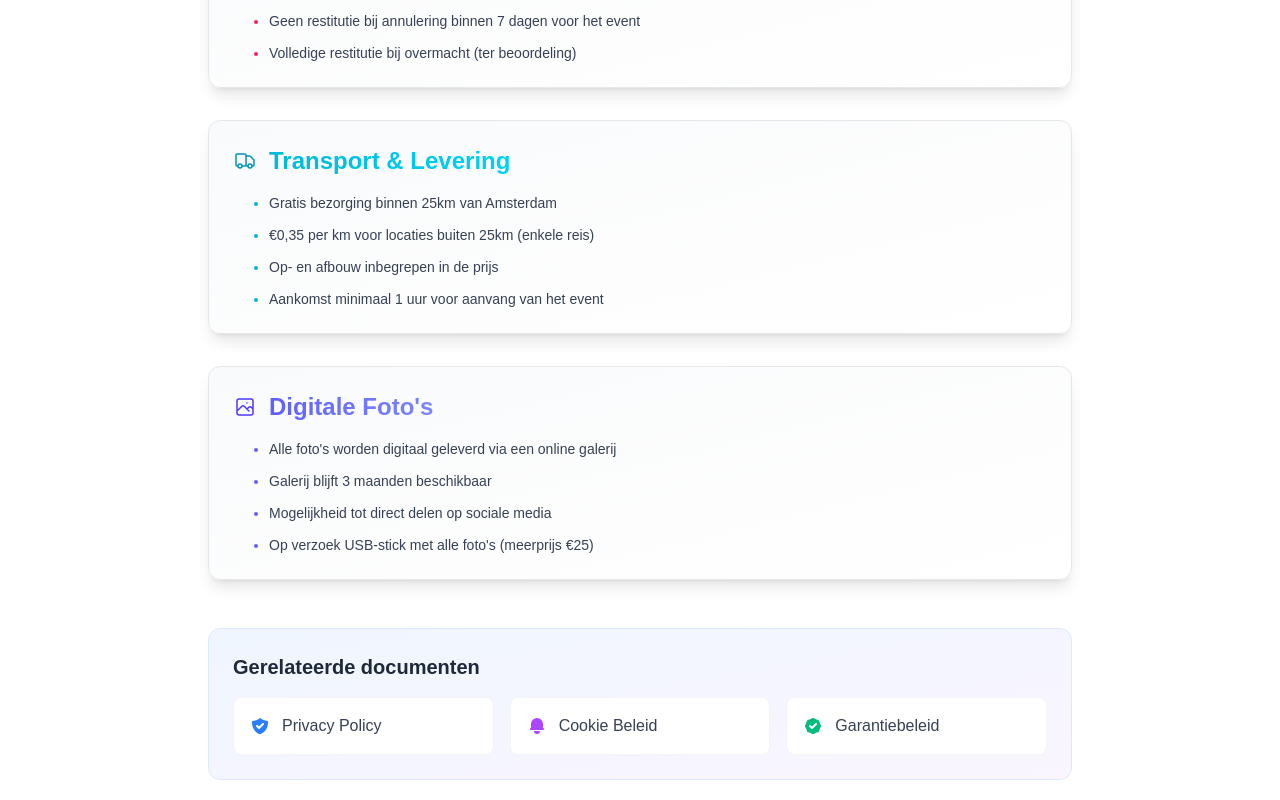
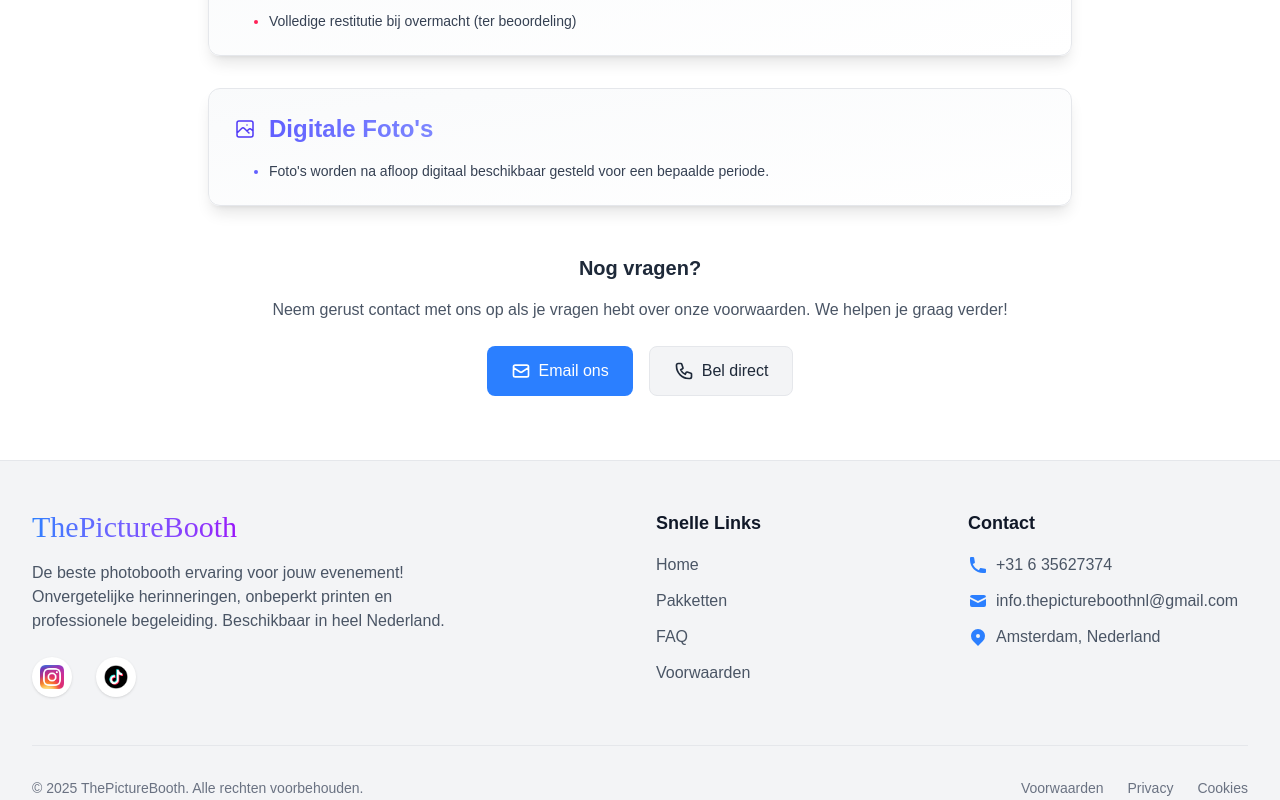
Before and after one commit to utrechtsedev/ThePictureBooth, a SvelteKit app: page /voorwaarden in a window 1280 px wide. Shown: the part 1400-2200 px from the top of the page. Built offline with nearby package versions, Linux system fonts and the light colour scheme; a web font is replaced by a local one.

Commit message:
Last tweaks on frontend

```diff
--- a/src/lib/components/dashboard/customers/EmailComposer.svelte
+++ b/src/lib/components/dashboard/customers/EmailComposer.svelte
@@ -31,12 +31,12 @@
     {
       id: "welcome",
       name: "Welkomstmail",
-      subject: "Welkom bij The Picture Booth!",
+      subject: "Welkom bij ThePictureBooth!",
     },
     {
       id: "follow_up",
       name: "Opvolging na evenement",
-      subject: "Bedankt voor je boeking bij The Picture Booth",
+      subject: "Bedankt voor je boeking bij ThePictureBooth",
     },
     {
       id: "discount",
@@ -46,7 +46,7 @@
     {
       id: "newsletter",
       name: "Nieuwsbrief",
-      subject: "Nieuws en updates van The Picture Booth",
+      subject: "Nieuws en updates van ThePictureBooth",
     },
   ];
 
@@ -67,25 +67,25 @@
         const customer = recipients[0];
 
         // Basis template inhoud
-        const welcomeContent = `Hartelijk welkom bij The Picture Booth!
+        const welcomeContent = `Hartelijk welkom bij ThePictureBooth!
 
 Wij zijn verheugd dat je hebt gekozen voor onze fotobooth diensten voor je aankomende evenement. We kijken ernaar uit om je speciale dag nog onvergetelijker te maken met leuke foto's en herinneringen.
 
 Mocht je nog vragen hebben of extra informatie nodig hebben, aarzel dan niet om contact met ons op te nemen.`;
 
-        const followUpContent = `Bedankt voor het boeken van The Picture Booth voor je recente evenement!
+        const followUpContent = `Bedankt voor het boeken van ThePictureBooth voor je recente evenement!
 
 We hopen dat jij en je gasten hebben genoten van de fotobooth en de mooie herinneringen die jullie hebben vastgelegd. We waarderen je vertrouwen in ons en hopen je in de toekomst weer van dienst te mogen zijn.
 
 Als je een moment hebt, zouden we het op prijs stellen als je je ervaring met ons wilt delen door een korte recensie achter te laten.`;
 
-        const discountContent = `Als waardering voor je vertrouwen in The Picture Booth, willen we je graag een speciale aanbieding doen!
+        const discountContent = `Als waardering voor je vertrouwen in ThePictureBooth, willen we je graag een speciale aanbieding doen!
 
 Bij je volgende boeking ontvang je 10% korting op het totaalbedrag. Deze aanbieding is geldig voor evenementen die binnen 6 maanden plaatsvinden.
 
 Gebruik kortingscode: LOYALTY10 bij het maken van je reservering.`;
 
-        const newsletterContent = `We willen je graag op de hoogte houden van de nieuwste ontwikkelingen bij The Picture Booth!
+        const newsletterContent = `We willen je graag op de hoogte houden van de nieuwste ontwikkelingen bij ThePictureBooth!
 
 - Nieuwe achtergrondopties toegevoegd
 - Speciale thema-pakketten voor feestdagen
@@ -110,8 +110,8 @@ ${templateContent}
 
 Met vriendelijke groet,
 
-The Picture Booth Team
-info@thepicturebooth.nl
+ThePictureBooth Team
+info.thepictureboothnl@gmail.com
 06-12345678`;
 
         // Store the plain text version
@@ -126,25 +126,25 @@ info@thepicturebooth.nl
         }
       } else {
         // Bulk email content met placeholders
-        const welcomeContent = `Hartelijk welkom bij The Picture Booth!
+        const welcomeContent = `Hartelijk welkom bij ThePictureBooth!
 
 Wij zijn verheugd dat je hebt gekozen voor onze fotobooth diensten. We kijken ernaar uit om je speciale dag nog onvergetelijker te maken met leuke foto's en herinneringen.
 
 Mocht je nog vragen hebben of extra informatie nodig hebben, aarzel dan niet om contact met ons op te nemen.`;
 
-        const followUpContent = `Bedankt voor het boeken van The Picture Booth!
+        const followUpContent = `Bedankt voor het boeken van ThePictureBooth!
 
 We hopen dat jij en je gasten hebben genoten van de fotobooth en de mooie herinneringen die jullie hebben vastgelegd. We waarderen je vertrouwen in ons en hopen je in de toekomst weer van dienst te mogen zijn.
 
 Als je een moment hebt, zouden we het op prijs stellen als je je ervaring met ons wilt delen door een korte recensie achter te laten.`;
 
-        const discountContent = `Als waardering voor je vertrouwen in The Picture Booth, willen we je graag een speciale aanbieding doen!
+        const discountContent = `Als waardering voor je vertrouwen in ThePictureBooth, willen we je graag een speciale aanbieding doen!
 
 Bij je volgende boeking ontvang je 10% korting op het totaalbedrag. Deze aanbieding is geldig voor evenementen die binnen 6 maanden plaatsvinden.
 
 Gebruik kortingscode: LOYALTY10 bij het maken van je reservering.`;
 
-        const newsletterContent = `We willen je graag op de hoogte houden van de nieuwste ontwikkelingen bij The Picture Booth!
+        const newsletterContent = `We willen je graag op de hoogte houden van de nieuwste ontwikkelingen bij ThePictureBooth!
 
 - Nieuwe achtergrondopties toegevoegd
 - Speciale thema-pakketten voor feestdagen
@@ -169,12 +169,12 @@ ${templateContent}
 
 Met vriendelijke groet,
 
-The Picture Booth Team
-info@thepicturebooth.nl
+ThePictureBooth Team
+info.thepictureboothnl@gmail.com
 06-12345678
 
 ---
-*Je ontvangt deze e-mail omdat je klant bent bij The Picture Booth.
+*Je ontvangt deze e-mail omdat je klant bent bij ThePictureBooth.
 Wil je geen e-mails meer ontvangen? Klik dan op de link onderaan deze mail om je uit te schrijven.*`;
 
         // Store the plain text version
--- a/src/lib/components/storefront/Hero.svelte
+++ b/src/lib/components/storefront/Hero.svelte
@@ -59,7 +59,7 @@
           <div
             class="bg-blue-600 text-white px-3 py-1 rounded-full text-sm font-medium shadow-sm flex items-center"
           >
-            <span class="mr-1">🚚</span> Free delivery
+            <span class="mr-1">🚚</span>Goedkope bezorging
           </div>
         </div>
 
@@ -80,11 +80,13 @@
           <span class="font-semibold">Verhoog de feestvreugde</span> met onze
           premium fotobooth - de perfecte aanvulling voor elk evenement.
           <br />
+          <!--
           <span
             class="mt-2 inline-block bg-gradient-to-r from-blue-600 to-purple-600 text-white px-3 py-1 rounded-md font-medium"
           >
             <span class="animate-pulse">Vandaag boeken = 10% korting</span>
           </span>
+-->
         </p>
 
         <!-- CTA buttons with improved visual hierarchy -->
--- a/src/lib/components/storefront/Packages.svelte
+++ b/src/lib/components/storefront/Packages.svelte
@@ -37,7 +37,7 @@
           <div
             class="absolute -top-3 -right-3 bg-gradient-to-r from-emerald-500 to-emerald-600 text-white text-xs font-bold py-1 px-3 rounded-full shadow-lg"
           >
-            BESPAAR €{details.saving}
+            NORMAAL €{details.price+50}
           </div>
         {/if}
         {#if details.label === "Populair"}
--- a/src/lib/components/storefront/WhatsAppBubble.svelte
+++ b/src/lib/components/storefront/WhatsAppBubble.svelte
@@ -19,7 +19,7 @@
     transition:fly={{ y: 50, duration: 300 }}
   >
     <a
-      href="https://wa.me/31612345678?text=Hallo,%20ik%20heb%20een%20vraag%20over%20jullie%20photobooth!"
+      href="https://wa.me/31635627374?text=Hallo,%20ik%20heb%20een%20vraag%20over%20jullie%20photobooth!"
       class="flex items-center justify-center w-16 h-16 bg-green-500 rounded-full shadow-lg hover:bg-green-600 transition-all hover:scale-110"
     >
       <svg class="w-8 h-8 text-white" fill="currentColor" viewBox="0 0 24 24">
--- a/src/routes/(index)/+layout.svelte
+++ b/src/routes/(index)/+layout.svelte
@@ -143,7 +143,7 @@
             <span
               class="crazyfont text-2xl bg-gradient-to-r from-blue-500 to-purple-600 bg-clip-text text-transparent"
             >
-              The Picture Booth
+              ThePictureBooth
             </span>
           </a>
         </div>
@@ -303,7 +303,7 @@
             <span
               class="crazyfont text-3xl bg-gradient-to-r from-blue-500 to-purple-600 bg-clip-text text-transparent"
             >
-              The Picture Booth
+              ThePictureBooth
             </span>
           </a>
           <p class="text-gray-600 max-w-md">
@@ -356,7 +356,7 @@
                   d="M2 3a1 1 0 011-1h2.153a1 1 0 01.986.836l.74 4.435a1 1 0 01-.54 1.06l-1.548.773a11.037 11.037 0 006.105 6.105l.774-1.548a1 1 0 011.059-.54l4.435.74a1 1 0 01.836.986V17a1 1 0 01-1 1h-2C7.82 18 2 12.18 2 5V3z"
                 />
               </svg>
-              <span>+31 6 12345678</span>
+              <span>+31 6 35627374</span>
             </li>
             <li class="flex items-start">
               <svg
@@ -371,7 +371,7 @@
                   d="M18 8.118l-8 4-8-4V14a2 2 0 002 2h12a2 2 0 002-2V8.118z"
                 />
               </svg>
-              <span>info@thepicturebooth.nl</span>
+              <span>info.thepictureboothnl@gmail.com</span>
             </li>
             <li class="flex items-start">
               <svg
@@ -395,7 +395,7 @@
         class="mt-12 pt-8 border-t border-gray-200 flex flex-col md:flex-row justify-between items-center"
       >
         <p class="text-gray-500 text-sm">
-          &copy; {new Date().getFullYear()} The Picture Booth. Alle rechten voorbehouden.
+          &copy; {new Date().getFullYear()} ThePictureBooth. Alle rechten voorbehouden.
         </p>
         <div class="flex space-x-6 mt-4 md:mt-0">
           <a
--- a/src/routes/(index)/+page.svelte
+++ b/src/routes/(index)/+page.svelte
@@ -64,37 +64,33 @@
   // Package features for better presentation
   const packageFeatures = {
     all: [
-      { icon: "📸", text: "Professionele DSLR camera" },
+      { icon: "📸", text: "Professionele camera" },
       { icon: "🖨️", text: "Onbeperkt foto's printen" },
       { icon: "📱", text: "Digitale foto's direct op je telefoon" },
       { icon: "👨‍💼", text: "Professionele begeleiding" },
-      { icon: "🎭", text: "Grote selectie props" },
     ],
     premium: [
-      { icon: "✨", text: "Premium LED-verlichting" },
-      { icon: "🎬", text: "Boomerang video's" },
-      { icon: "💾", text: "USB met alle foto's" },
     ],
   };
 
   // Reviews for social proof
   const reviews = [
     {
-      name: "Emma & Bas",
+      name: "Aicha",
       event: "Bruiloft",
-      text: "Absoluut een hoogtepunt op onze bruiloft! Gasten bleven maar teruggaan voor meer foto's. De kwaliteit was fantastisch.",
+      text: "Bedankt voor jullie goede service en super vriendelijk personeel❤️ Een echte aanrader, lieve mensen🫶",
       rating: 5,
     },
     {
-      name: "Marieke T.",
-      event: "Bedrijfsfeest",
-      text: "Professionele service van begin tot eind. Onze medewerkers waren dolenthousiast en de fotobooth was het gesprek van de avond.",
+      name: "Joyce van Loon",
+      event: "Bruiloft",
+      text: "Het was fantastisch! Dankjewel voor de goede service.",
       rating: 5,
     },
     {
-      name: "Thomas & Lisa",
-      event: "Babyshower",
-      text: "Perfecte toevoeging aan onze babyshower! De props waren geweldig en iedereen heeft genoten van de mooie herinneringen.",
+      name: "Roos",
+      event: "Hennafeest en Bruiloft",
+      text: "Wij waren super blij dat jullie er waren! Henna en bruiloft waren gewoon perfect😍",
       rating: 5,
     },
   ];
@@ -102,17 +98,21 @@
   // Price packages
   const durationPrices = {
     "2u": { price: 250, saving: 0, label: "Basis" },
-    "3u": { price: 350, saving: 25, label: "Populair" },
-    "4u": { price: 450, saving: 50, label: "Premium" },
-    "5u": { price: 550, saving: 75, label: "Deluxe" },
+    "3u": { price: 250, saving: 50, label: "Premium" },
+    "4u": { price: 300, saving: 50, label: "Populair" },
+    "5u": { price: 350, saving: 50, label: "Deluxe" },
   };
 
   // FAQs for conversion optimization
   const faqs = [
     {
+    question: "Is het mogelijk om een vrouwelijke assistent te krijgen?",
+    answer: "Ja, dat is zeker mogelijk!"
+    },
+    {
       question: "Hoe lang van tevoren moet ik boeken?",
       answer:
-        "We raden aan minimaal 2 weken van tevoren te boeken voor de beste beschikbaarheid, maar last-minute boekingen zijn vaak ook mogelijk. Neem contact op voor de actuele beschikbaarheid.",
+        "We raden aan minimaal een aantal maanden van tevoren te boeken voor de beste beschikbaarheid, maar last-minute boekingen zijn vaak ook mogelijk. Neem contact op voor de actuele beschikbaarheid.",
     },
     {
       question:
@@ -126,10 +126,14 @@
         "We hebben minimaal 2x2 meter ruimte nodig voor de standaard setup. Voor grotere groepen raden we 3x3 meter aan voor optimaal comfort.",
     },
     {
-      question: "Kan ik een aangepast fotoframe of template krijgen?",
+      question: "Kan ik een aangepast frame of template meegeven?",
       answer:
-        "Absoluut! We ontwerpen een gepersonaliseerd fotoframe speciaal voor jouw evenement, inclusief namen, datum, en zelfs logo's. Dit is inbegrepen in de prijs.",
+        "Ja dat kan! We accepteren custom designs voor op de Photo Booth zelf (zie video's voor voorbeelden) en voor de printjes. Deze kunnen aangeleverd worden in Canva of Adobe in de formaat 1250 x 1920 px en opgestuurd naar worden via Whatsapp of via de mail. Mochten we niks ontvangen, dan maken we zelf een custom design passend voor jouw feest.",
     },
+    {
+    question: "Hoeveel foto's staan er op 1 printje?",
+    answer: "Je hebt zelf de keuze tussen 1, 2 of 3 foto's per printje."
+    }
   ];
 
   // States that need to be shared
@@ -139,7 +143,7 @@
 
 <svelte:head>
   <title
-    >The Picture Booth - Direct boeken | Maak onvergetelijke herinneringen
+    >ThePictureBooth - Direct boeken | Maak onvergetelijke herinneringen
   </title>
   <meta
     name="description"
@@ -151,7 +155,7 @@
   />
   <meta
     property="og:title"
-    content="The Picture Booth - Direct boeken | Maak onvergetelijke herinneringen"
+    content="ThePictureBooth - Direct boeken | Maak onvergetelijke herinneringen"
   />
   <meta
     property="og:description"
@@ -177,13 +181,13 @@
     {
       "@context": "https://schema.org",
       "@type": "Service",
-      "name": "The Picture Booth",
+      "name": "ThePictureBooth",
       "description": "Premium photobooth verhuur voor bruiloften, bedrijfsfeesten en evenementen",
       "provider": {
         "@type": "LocalBusiness",
-        "name": "The Picture Booth",
+        "name": "ThePictureBooth",
         "telephone": "+31612345678",
-        "email": "info@thepicturebooth.nl",
+        "email": "info.thepictureboothnl@gmail.com",
         "address": {
           "@type": "PostalAddress",
           "addressCountry": "NL"
@@ -215,11 +219,11 @@
 <div class="w-full bg-gray-50 relative z-0">
   <Benefits {benefits} />
 </div>
-
+<!--
 <div class="w-full bg-white relative z-0">
   <SpecialOffer />
 </div>
-
+-->
 <div class="w-full bg-gray-50 relative z-0">
   <Reviews {reviews} />
 </div>
--- a/src/routes/(index)/voorwaarden/+page.svelte
+++ b/src/routes/(index)/voorwaarden/+page.svelte
@@ -14,23 +14,8 @@
       markerColor: "marker:text-rose-500",
       items: [
         "Kosteloos annuleren tot 14 dagen voor het event",
-        "50% kosten bij annulering 7-14 dagen voor het event",
         "Geen restitutie bij annulering binnen 7 dagen voor het event",
         "Volledige restitutie bij overmacht (ter beoordeling)",
-      ],
-    },
-    {
-      title: "Transport & Levering",
-      icon: "M9 17a2 2 0 11-4 0 2 2 0 014 0zM19 17a2 2 0 11-4 0 2 2 0 014 0z M13 16V6a1 1 0 00-1-1H4a1 1 0 00-1 1v10a1 1 0 001 1h1m8-1a1 1 0 01-1 1H9m4-1V8a1 1 0 011-1h2.586a1 1 0 01.707.293l3.414 3.414a1 1 0 01.293.707V16a1 1 0 01-1 1h-1m-6-1a1 1 0 001 1h1M5 17a2 2 0 104 0m-4 0a2 2 0 114 0m6 0a2 2 0 104 0m-4 0a2 2 0 114 0",
-      iconColor: "text-cyan-600",
-      bgFrom: "from-cyan-500",
-      bgTo: "to-cyan-400",
-      markerColor: "marker:text-cyan-500",
-      items: [
-        "Gratis bezorging binnen 25km van Amsterdam",
-        "€0,35 per km voor locaties buiten 25km (enkele reis)",
-        "Op- en afbouw inbegrepen in de prijs",
-        "Aankomst minimaal 1 uur voor aanvang van het event",
       ],
     },
     {
@@ -41,10 +26,7 @@
       bgTo: "to-indigo-400",
       markerColor: "marker:text-indigo-500",
       items: [
-        "Alle foto's worden digitaal geleverd via een online galerij",
-        "Galerij blijft 3 maanden beschikbaar",
-        "Mogelijkheid tot direct delen op sociale media",
-        "Op verzoek USB-stick met alle foto's (meerprijs €25)",
+        "Foto's worden na afloop digitaal beschikbaar gesteld voor een bepaalde periode.",
       ],
     },
   ];
@@ -62,7 +44,7 @@
         "€100 aanbetaling vereist bij reservatie",
         "Restbedrag betaald uiterlijk bij het event",
         "Aanbetaling is niet restitueerbaar bij annulering binnen 24 uur",
-        "Accepteren iDEAL, creditcard, bankoverschrijving",
+        "Accepteren iDEAL en bankoverschrijving",
       ],
     },
     {
@@ -130,7 +112,7 @@
 
 <svelte:head>
   <title
-    >Voorwaarden | The Picture Booth - Transparante afspraken, geen verrassingen</title
+    >Voorwaarden | ThePictureBooth - Transparante afspraken, geen verrassingen</title
   >
   <meta
     name="description"
@@ -144,7 +126,7 @@
     <h1
       class="crazyfont text-4xl md:text-5xl text-center mb-2 bg-gradient-to-r from-blue-500 to-purple-500 bg-clip-text text-transparent"
     >
-      📝 Voorwaarden Photobooth Huur
+      <span class="text-white">📝</span> Voorwaarden Photobooth Huur
     </h1>
 
     <p class="text-center text-gray-600 max-w-2xl mx-auto mb-8">
@@ -201,7 +183,7 @@
       {/each}
     </div>
     <!-- Additional Documents -->
-
+<!--
     <div
       class="bg-gradient-to-br from-blue-50 to-purple-50 p-6 rounded-xl border border-blue-100 mb-12"
     >
@@ -274,7 +256,7 @@
 
       <div class="flex flex-col sm:flex-row gap-4 justify-center">
         <a
-          href="mailto:info@thepicturebooth.nl"
+          href="mailto:info.thepictureboothnl@gmail.com"
           class="flex items-center justify-center gap-2 px-6 py-3 bg-blue-500 hover:bg-blue-600 text-white rounded-lg transition-colors"
         >
           <svg
@@ -294,7 +276,7 @@
         </a>
 
         <a
-          href="tel:+31612345678"
+          href="tel:+31635627374"
           class="flex items-center justify-center gap-2 px-6 py-3 bg-gray-100 hover:bg-gray-200 text-gray-800 rounded-lg transition-colors border border-gray-200"
         >
           <svg
--- a/src/routes/api/exchange/+server.js
+++ b/src/routes/api/exchange/+server.js
@@ -27,7 +27,7 @@ async function sendEmailNotifications(customer, reservation) {
   const customerEmail = {
     from: process.env.SMTP_USER,
     to: customer.email,
-    subject: 'Je boeking bevestiging - The Picture Booth',
+    subject: 'Je boeking bevestiging - ThePictureBooth',
     html: `
       <h1>Bedankt voor je boeking!</h1>
       <p>Beste ${customer.first_name},</p>
@@ -42,7 +42,7 @@ async function sendEmailNotifications(customer, reservation) {
       </ul>
       <p>Je aanbetaling van €${parseFloat(reservation.deposit_amount).toFixed(2)} is ontvangen.</p>
       <p>We zullen je boeking zo snel mogelijk bevestigen. Als je vragen hebt, neem gerust contact met ons op.</p>
-      <p>Met vriendelijke groet,<br>Het team van The Picture Booth</p>
+      <p>Met vriendelijke groet,<br>Het team van ThePictureBooth</p>
     `
   };
 
@@ -50,7 +50,7 @@ async function sendEmailNotifications(customer, reservation) {
   const adminEmail = {
     from: process.env.SMTP_USER,
     to: process.env.SMTP_USER, // Fallback to sender if admin email not defined
-    subject: 'Nieuwe boeking - The Picture Booth',
+    subject: 'Nieuwe boeking - ThePictureBooth',
     html: `
       <h1>Nieuwe Boeking Ontvangen</h1>
       <p>Er is een nieuwe boeking gemaakt:</p>
--- a/src/routes/dashboard/+layout.svelte
+++ b/src/routes/dashboard/+layout.svelte
@@ -329,7 +329,7 @@
           ? 'text-white'
           : 'text-blue-800'}"
       >
-        <span class="hidden xs:inline"></span>The Picture Booth
+        <span class="hidden xs:inline"></span>ThePictureBooth
       </h1>
     </div>
 
```
Also changed, not shown: src/lib/server/utils/invoiceGenerator.js.
